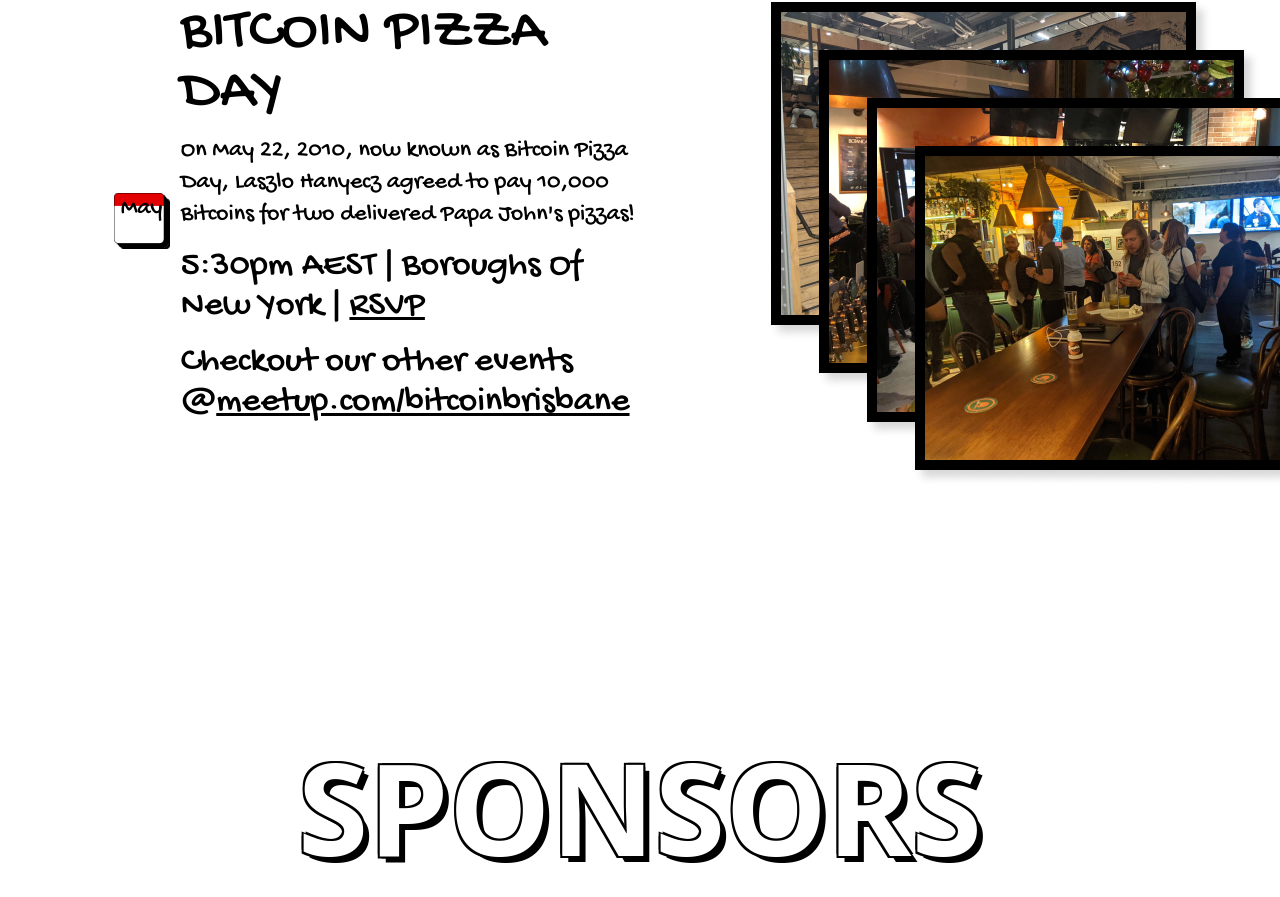
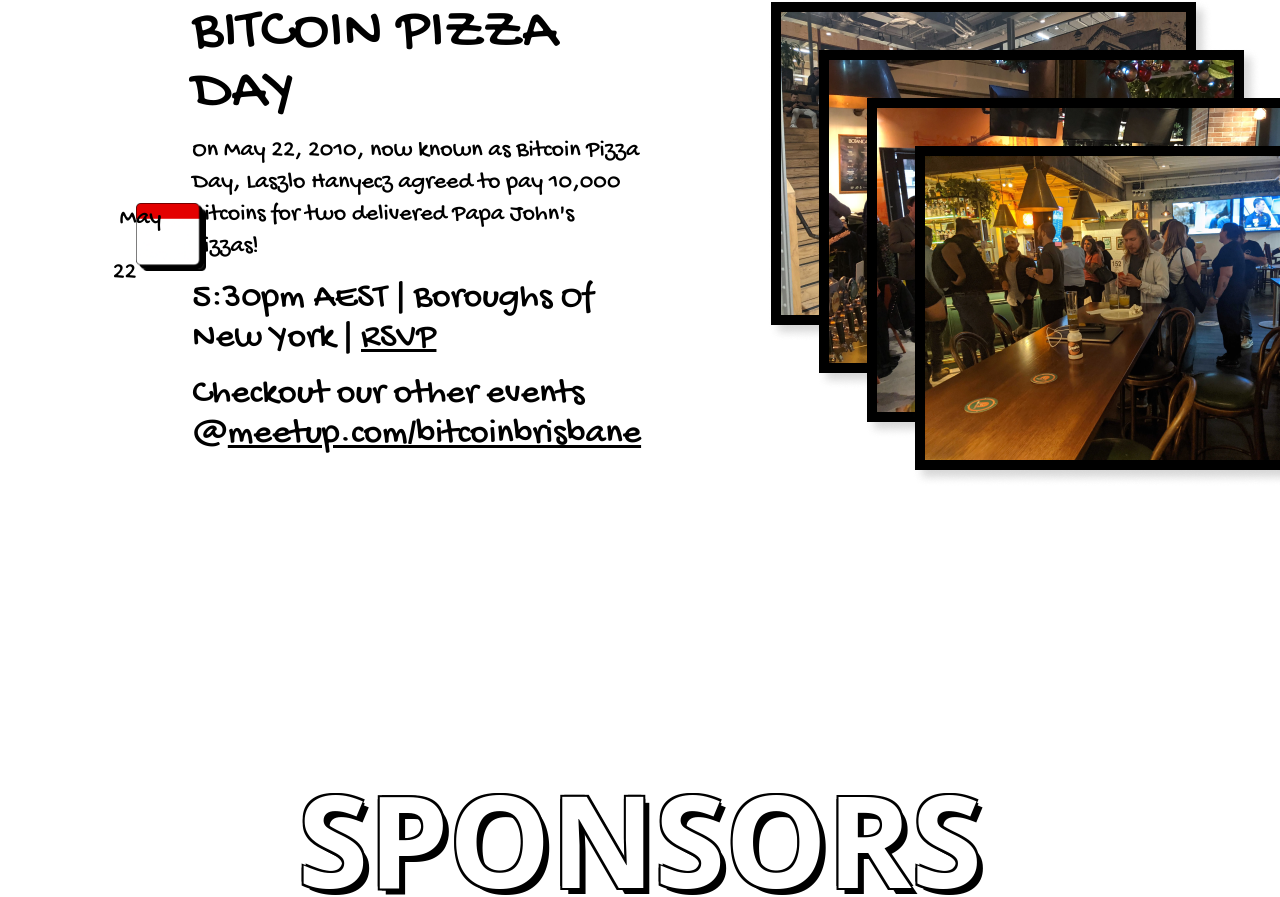
Before and after one commit to bitcoinbrisbane/bitcoinbrisbane-website, a React (Vite) app: page / in a window 1280 px wide. Shown: the part 1073-1970 px from the top of the page. Built offline with nearby package versions, Linux system fonts and the light colour scheme; no server answers; a web font is replaced by a local one; what tailwind-heropatterns would draw is missing.

Commit message:
chore: add date

```diff
--- a/src/components/NextMeetup.tsx
+++ b/src/components/NextMeetup.tsx
@@ -9,12 +9,14 @@
     </h2>
     <div className="w-full px-6 lg:px-12 mt-10 lg:mt-24 font-hand lg:flex">
       <div className="flex items-center justify-center w-full gap-x-4 lg:gap-x-10 lg:max-w-[50%]">
-        <div className="mt-4 text-2xl font-hand lg:flex pr-4"><p className="relative left-[3.8vw] z-50">May</p>
-        <img
-          src={Date}
-          alt="May 22nd"
-          className="w-[6vh] lg:w-[14vh] small-shadow z-40"
-        />
+        <div className="mt-4 text-2xl lg:flex pr-4">
+          <p className="relative left-[3.8vw] z-50">May</p>
+          <p className="mt-4 text-2xl relative top-[3vw] font-hand">22</p>
+          <img
+            src={Date}
+            alt="May 22nd"
+            className="w-[6vh] lg:w-[14vh] small-shadow z-40"
+          />
         </div>
         <div className="lg:flex lg:flex-col">
           <h3 className="text-3xl lg:text-6xl leading-[1.5rem] relative top-1">
@@ -23,7 +25,8 @@
           <div className="hidden lg:flex flex-col gap-y-4">
             <p className="mt-4 text-2xl">
               On May 22, 2010, now known as Bitcoin Pizza Day, Laszlo Hanyecz
-              agreed to pay 10,000 Bitcoins for two delivered Papa John's pizzas!
+              agreed to pay 10,000 Bitcoins for two delivered Papa John's
+              pizzas!
             </p>
             <span className="block text-4xl">
               5:30pm AEST | Boroughs Of New York |{" "}
```
